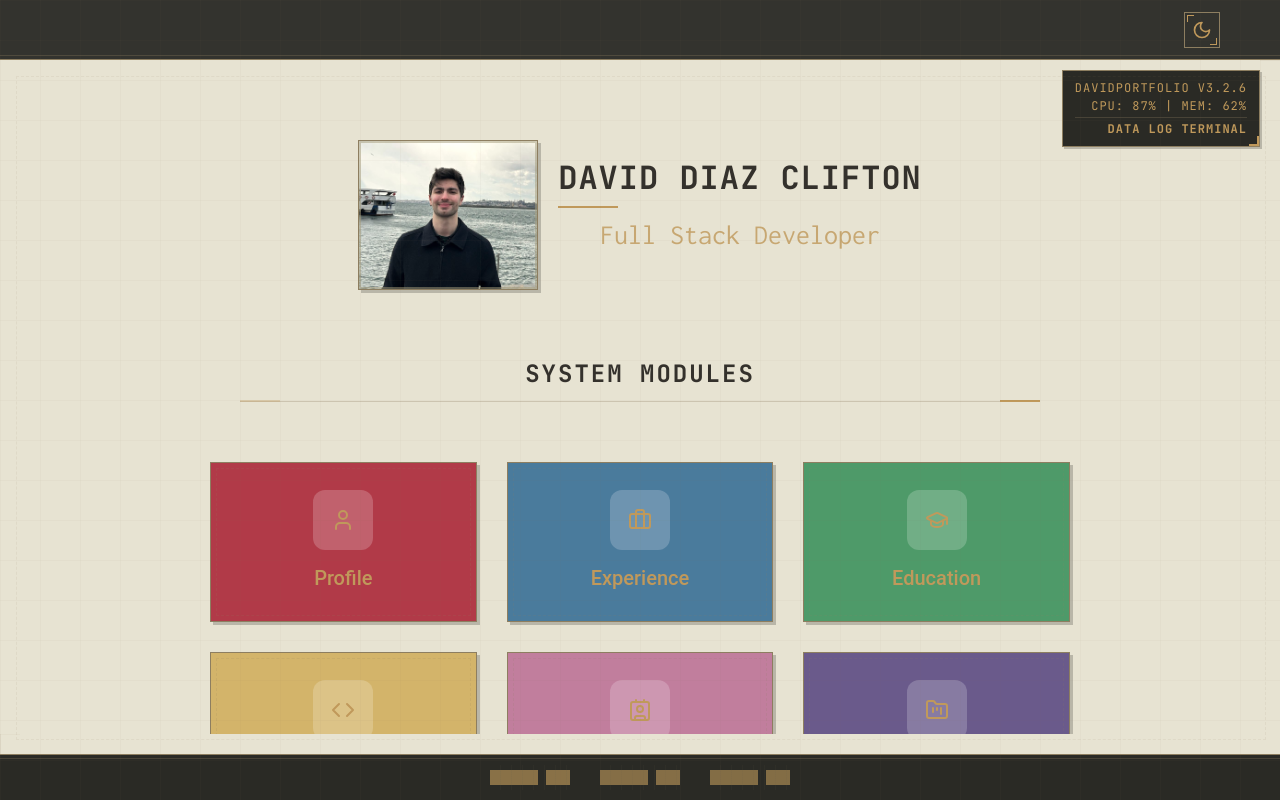
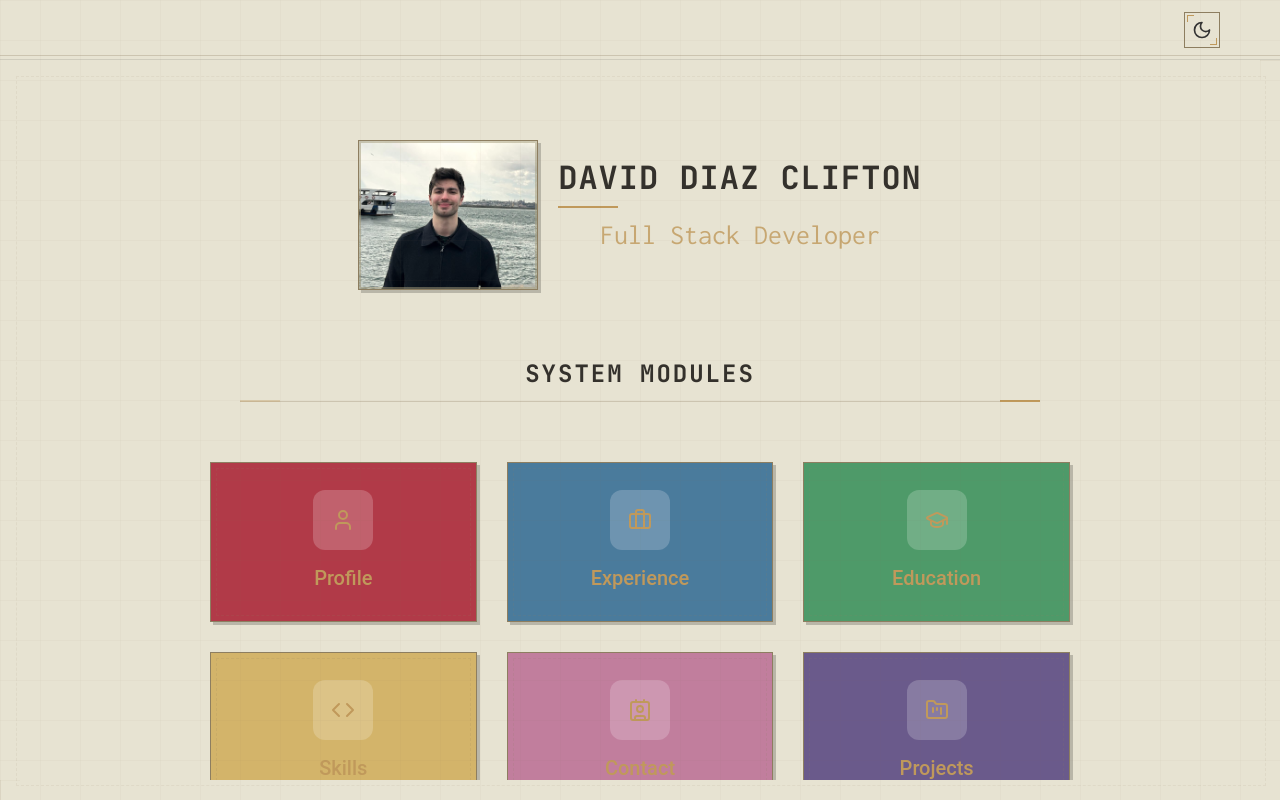
Before and after one commit to daviddc5/DavidDiazClifton, a React (Create React App) app in the folder david-portfolio/: page / in a window 1280 px wide. Built offline with nearby package versions, Linux system fonts and the light colour scheme.

Commit message:
lighttheme navbar

```diff
--- a/david-portfolio/src/App.js
+++ b/david-portfolio/src/App.js
@@ -5,6 +5,7 @@ import NintendoSwitchPortfolio from "./components/NintendoSwitch/NintendoSwitchP
 import "./App.css";
 // Import NieR Automata theme
 import "./styles/NierAutomataTheme.css";
+import "./styles/ThemeFixesStrong.css";
 
 // Initialize theme from localStorage
 const initializeTheme = () => {
--- a/david-portfolio/src/components/NintendoSwitch/NintendoSwitchPortfolio.js
+++ b/david-portfolio/src/components/NintendoSwitch/NintendoSwitchPortfolio.js
@@ -72,13 +72,6 @@ const NintendoSwitchPortfolio = () => {
   };
 
   // NieR UI component - OS Info display
-  const NierOSInfo = () => (
-    <div className="nier-os-info">
-      <div className="nier-os-line">DavidPortfolio v3.2.6</div>
-      <div className="nier-os-line">CPU: 87% | MEM: 62%</div>
-      <div className="nier-os-line">DATA LOG TERMINAL</div>
-    </div>
-  );
 
   return (
     <div
@@ -93,9 +86,6 @@ const NintendoSwitchPortfolio = () => {
         isMobile={isMobile}
         currentPath={currentPath}
       />
-
-      {/* NieR OS info display - top right corner */}
-      <NierOSInfo />
 
       <div className="console-content">
         {isMenuOpen ? (
@@ -155,11 +145,6 @@ const NintendoSwitchPortfolio = () => {
       </div>
 
       {/* NieR-style footer with data blocks */}
-      <div className="nier-footer">
-        <div className="nier-data-block"></div>
-        <div className="nier-data-block"></div>
-        <div className="nier-data-block"></div>
-      </div>
     </div>
   );
 };
--- a/david-portfolio/src/styles/NierAutomataTheme.css
+++ b/david-portfolio/src/styles/NierAutomataTheme.css
@@ -650,7 +650,7 @@ body::after {
   letter-spacing: 1px;
   line-height: 1.5;
   z-index: 50;
-  background: var(--nier-dark-bg);
+  background: var(--nier-bg);
   padding: 8px 12px;
   border: 1px solid var(--nier-border);
   box-shadow: 2px 2px 0 var(--nier-shadow);
@@ -663,12 +663,14 @@ body::after {
   right: 0;
   width: 8px;
   height: 8px;
+
   border-right: 2px solid var(--nier-accent);
   border-bottom: 2px solid var(--nier-accent);
 }
 
 .nier-os-line {
   position: relative;
+  background: var(--nier-bg);
 }
 
 .nier-os-line:last-child {
@@ -736,26 +738,7 @@ body::after {
 }
 
 /* NieR style footer with data blocks */
-.nier-footer {
-  display: flex;
-  justify-content: center;
-  gap: 30px;
-  padding: 15px 0;
-  background-color: var(--nier-dark-bg);
-  border-top: 1px solid var(--nier-border);
-  position: relative;
-}
-
-/* Add second line to footer */
-.nier-footer::before {
-  content: "";
-  position: absolute;
-  top: 3px;
-  left: 0;
-  width: 100%;
-  height: 1px;
-  background-color: var(--nier-light-border);
-}
+/*  */
 
 .nier-data-block {
   width: 80px;
--- a/david-portfolio/src/styles/themeFixes.css
+++ b/david-portfolio/src/styles/ThemeFixesStrong.css
@@ -5,7 +5,8 @@
 
 /* Light mode navbar - use background color instead of dark */
 .nav-bar {
-  background-color: var(--switch-bg); /* Match site background */
+  background-color: #e8e4d3; /* Match site background */
+
   color: var(--switch-text); /* Default text color */
   border-bottom: 1px solid rgba(0, 0, 0, 0.1); /* Subtle border */
 }
```
